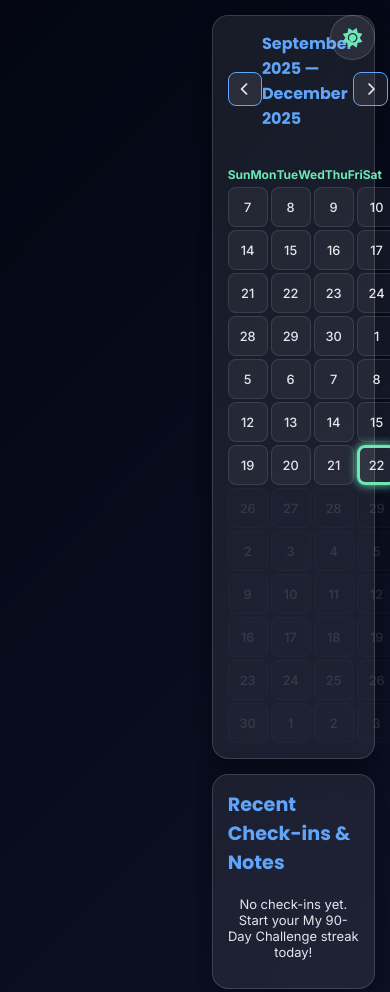
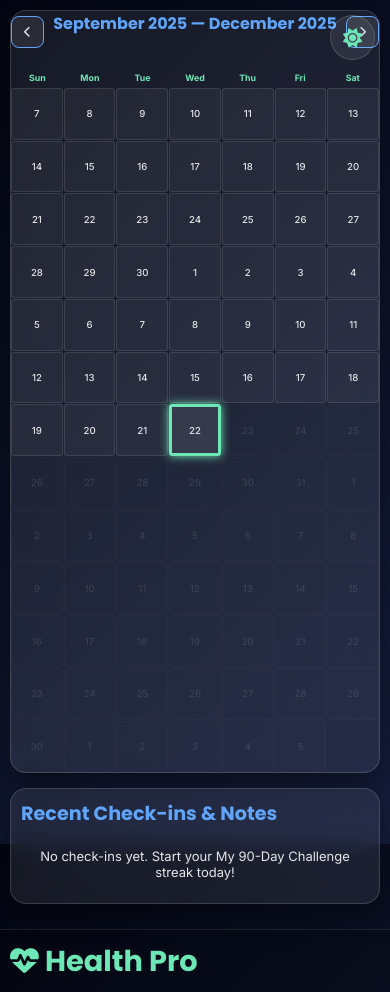
Before and after one commit to saram-aman/HealthPro, a plain HTML site: page index.html in a window 390 px wide. Shown: the top 992 px of the page. Drawn offline with Linux system fonts and the light colour scheme.

Commit message:
added mobile view

```diff
--- a/style/style.css
+++ b/style/style.css
@@ -16,6 +16,10 @@
     --shadow-inset: inset 0 0 10px rgba(0, 0, 0, 0.1);
 }
 
+html {
+    height: 100%;
+}
+
 * {
     box-sizing: border-box;
     transition: all 0.3s ease-out;
@@ -28,6 +32,7 @@ body {
     padding: 0;
     min-height: 100vh;
     display: flex;
+    width: 100vw;
     background: linear-gradient(135deg, var(--color-bg-dark) 0%, #151d3b 100%);
     overflow-x: hidden;
     font-size: 14px;
@@ -41,6 +46,7 @@ h2, h3 {
 
 h2 { font-size: 1.8rem; color: var(--color-accent-mint); }
 h3 { font-size: 1.2rem; color: var(--color-accent-blue); }
+
 #app-container {
     display: grid;
     grid-template-columns: 320px 1fr;
@@ -52,6 +58,7 @@ h3 { font-size: 1.2rem; color: var(--color-accent-blue); }
     overflow: hidden;
     box-shadow: 0 50px 100px -20px rgba(0, 0, 0, 0.5);
 }
+
 .glass-card {
     background: var(--color-glass-base);
     border-radius: 16px;
@@ -62,6 +69,7 @@ h3 { font-size: 1.2rem; color: var(--color-accent-blue); }
     padding: 20px;
     margin-bottom: 20px;
 }
+
 #sidebar {
     grid-column: 1 / 2;
     padding: 30px 20px;
@@ -235,6 +243,7 @@ h3 { font-size: 1.2rem; color: var(--color-accent-blue); }
     padding: 30px;
     overflow-y: auto;
 }
+
 #calendar-section {
     padding: 25px;
 }
@@ -320,7 +329,7 @@ h3 { font-size: 1.2rem; color: var(--color-accent-blue); }
 .day-cell.current-day {
     border: 3px solid var(--color-accent-mint);
     box-shadow: 0 0 10px var(--color-accent-mint);
-    background: rgba(255, 255, 255, 0.1); /* Keep it distinct */
+    background: rgba(255, 255, 255, 0.1);
 }
 
 .timeline-item {
@@ -446,6 +455,7 @@ h3 { font-size: 1.2rem; color: var(--color-accent-blue); }
     border-radius: 50%;
     padding: 5px;
 }
+
 #confetti-container {
     position: fixed;
     top: 0;
@@ -487,6 +497,7 @@ h3 { font-size: 1.2rem; color: var(--color-accent-blue); }
 
     #app-container {
         grid-template-columns: 1fr;
+        max-width: 100%;
         width: 100%;
         margin: 0;
         min-height: 100vh;
@@ -530,7 +541,7 @@ h3 { font-size: 1.2rem; color: var(--color-accent-blue); }
     }
 
     #calendar-section {
-        padding: 15px;
+        padding: 10px;
     }
 
     .weekdays {
@@ -543,7 +554,6 @@ h3 { font-size: 1.2rem; color: var(--color-accent-blue); }
 
     .day-cell {
         font-size: 0.8rem;
-        min-height: 40px;
         border-radius: 8px;
     }
 
@@ -561,7 +571,6 @@ h3 { font-size: 1.2rem; color: var(--color-accent-blue); }
         right: 15px;
     }
 
-
     #message-box {
         bottom: 10px;
         right: 10px;
@@ -569,3 +578,84 @@ h3 { font-size: 1.2rem; color: var(--color-accent-blue); }
         max-width: unset;
     }
 }
+
+@media (max-width: 600px) {
+    body, html {
+        width: 100%;
+        overflow-x: hidden;
+    }
+
+    #app-container {
+        display: flex;
+        flex-direction: column;
+        width: 100%;
+        min-height: 100vh;
+        border-radius: 0;
+        margin: 0;
+        box-shadow: none;
+    }
+
+    #main-content {
+        padding: 10px;
+        order: 1;
+        overflow-y: initial;
+        width: 100%;
+    }
+
+    #sidebar {
+        padding: 10px;
+        order: 2;
+    }
+
+    .glass-card {
+        padding: 10px
+    }
+
+    #calendar-section {
+        padding: 0;
+        width: 100%;
+    }
+
+    .weekdays {
+        font-size: 0.55rem;
+    }
+
+    #calendar-grid {
+        gap: 1px;
+    }
+
+    .day-cell {
+        font-size: 0.6rem;
+        border-radius: 3px;
+        padding: 5px 0;
+    }
+
+    .day-cell .mood-dot {
+        width: 4px;
+        height: 4px;
+        bottom: 1px;
+        right: 1px;
+    }
+
+    .stat-value {
+        font-size: 1.2rem;
+    }
+
+    .stat-label {
+        font-size: 0.65rem;
+    }
+
+    .badge-item {
+        width: 60px;
+        height: 60px;
+    }
+
+    .badge-icon {
+        font-size: 1.2rem;
+    }
+
+    .btn, .btn-secondary, .btn-danger, .btn-tool {
+        padding: 6px;
+        font-size: 0.7rem;
+    }
+}
```
